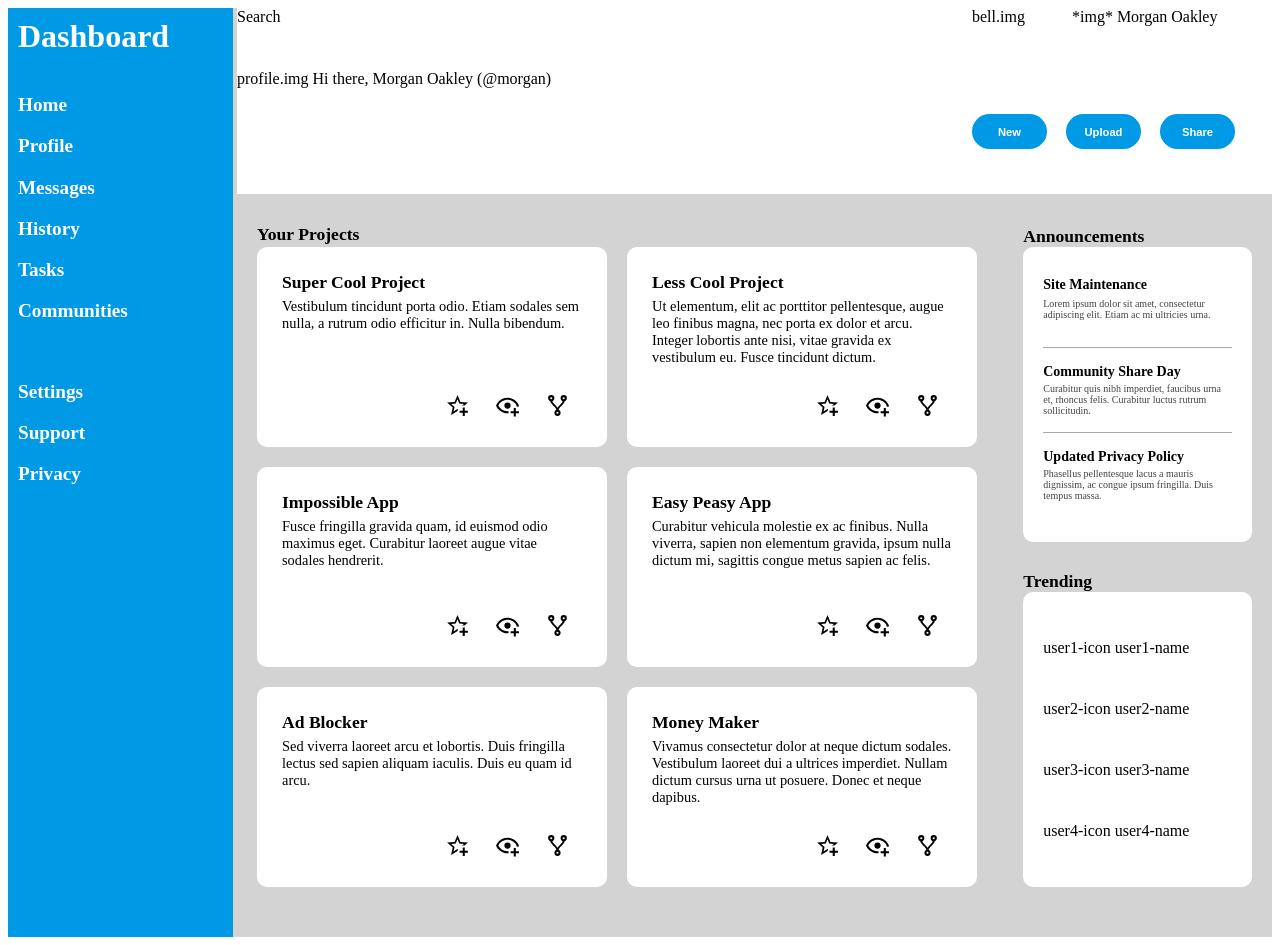
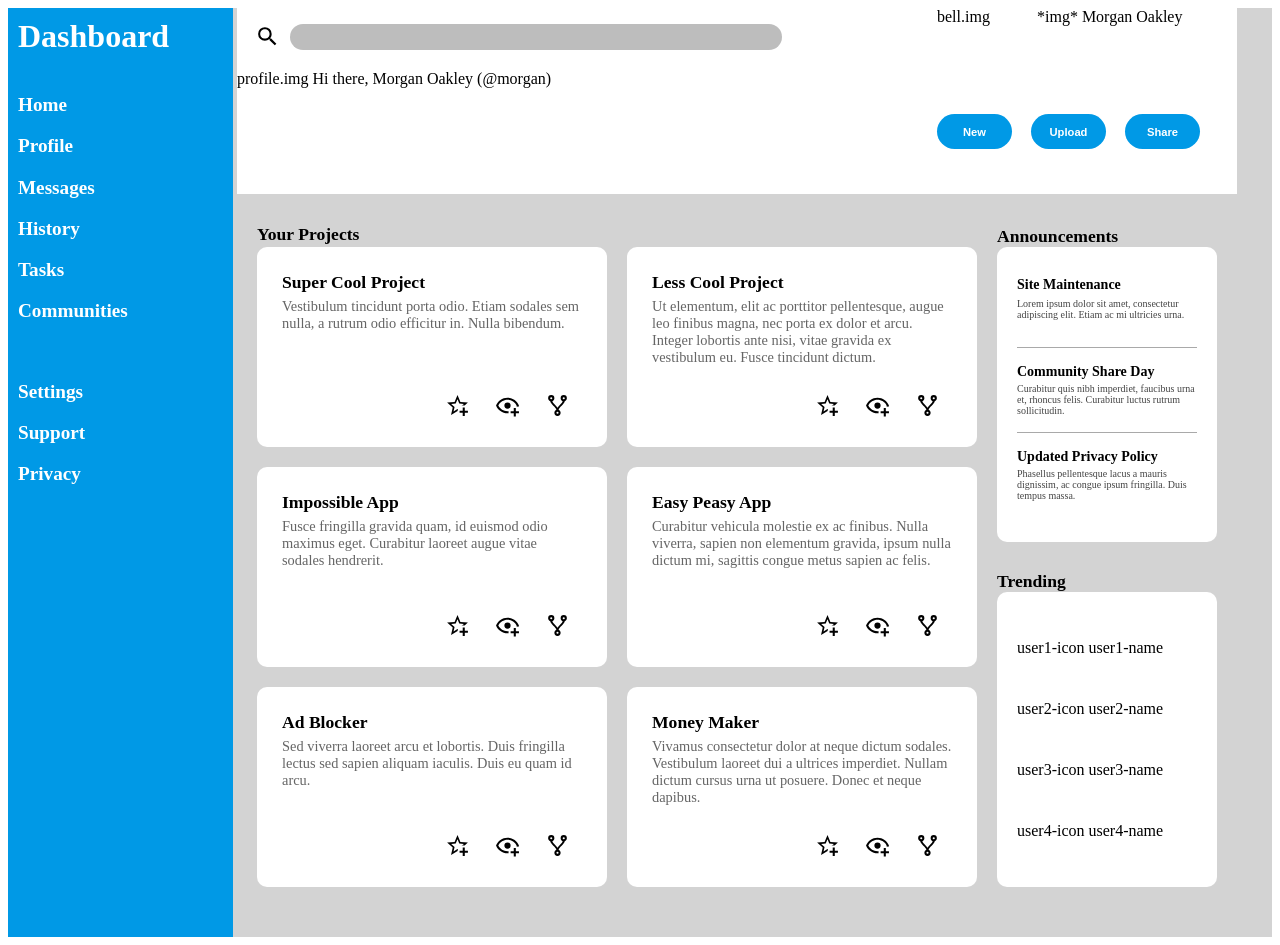
Before and after one commit to HereticJ/top-project-admin-dashboard, a website: page index.html in a window 1280 px wide. Drawn offline with Linux system fonts and the light colour scheme.

Commit message:
Add search icon and input.

```diff
--- a/index.html
+++ b/index.html
@@ -34,8 +34,13 @@
         <div class="right">
 
             <div class="header">
+                <div class="searchbar">
+                    <img src="magnify.svg" width="25" height="25" alt="Search-Icon">
+                <form action="fauxsearch">
+                    <input type="text" id="fsearch" name="fakesearch">
+                </form>
+            </div>
 
-                <div class="searchbar">Search</div>
                 <div class="bell">       bell.img</div>
                 <div class="profile">*img*   Morgan Oakley</div>
                 <div class="greeting">profile.img Hi there,
--- a/style.css
+++ b/style.css
@@ -1,6 +1,6 @@
 .container {
     display: grid;
-    grid-template-columns: minmax(100px, 225px) minmax(400px, 4fr);
+    grid-template-columns: minmax(100px, 225px) 1000px;
     grid-template-rows: 100%;
     background-color: lightgray;
     z-index: 0;
@@ -17,7 +17,7 @@
     background-color: #0099E6;
     grid-column: 1 / 2;
     grid-row: 1 / 2;
-    gap: 4px;
+    gap: 4px 4px;
 }
 
 .logo {
@@ -60,6 +60,7 @@
 
 .right {
     display: grid;
+    width: 1000px;
     grid-column: 2 / 3;
     grid-template-columns: 3fr 1fr;
     grid-template-rows: 1fr 4fr;
@@ -72,6 +73,37 @@
     background-color: white;
     grid-template-columns: 4fr 100px 200px;
     grid-template-rows: minmax(60px, 1fr) minmax(85px, 2fr);
+}
+
+.searchbar {
+    display: grid;
+    grid-column: 1 / 2;
+    grid-row: 1 / 2;
+    gap: 10px;
+    width: 650px;
+    grid-template-columns: 25px 600px;
+    grid-template-rows: 30px;
+    justify-content: center;
+    align-content: center;
+    padding: 10px;
+    border-radius: 15px;
+}
+
+img {
+    grid-column: 1 / 2;
+    align-self: start;
+    justify-self: center;
+}
+
+form > input#fsearch {
+    grid-column: 2 / 3;
+    background-color: #bdbdbd;
+    width: 80%;
+    height: 80%;
+    border: none;
+    border-radius: 15px;
+    padding-left: 10px;
+    place-self: center;
 }
 
 .main-content {
@@ -108,13 +140,7 @@
     grid-template-rows: minmax(200px, 295px) 50px minmax(200px, 295px);
 }
 
-.quick-links {
-    display: grid;
-    grid-template-rows: auto;
-    grid-template-columns: 50px 50px 50px;
-    color: rgb(68, 68, 68);
-    justify-items: center;
-}
+
 
 .announcements-title {
     font-size: 1.1rem;
@@ -237,19 +263,22 @@
 }
 
 .card > .content {
+    color: #656565;
     font-size: 0.9rem;
     margin: 0;
     place-self: start start;
 }
 
 .quick-links {
+    display: grid;
+    grid-template-rows: auto;
+    grid-template-columns: 50px 50px 50px;
+    color: rgb(68, 68, 68);
+    justify-items: center;
     place-self: end end;
 }
 
-.searchbar {
-    grid-column: 1 / 2;
-    grid-row: 1 / 2;
-}
+
 
 .bell {
     grid-column: 2 / 3;
```
